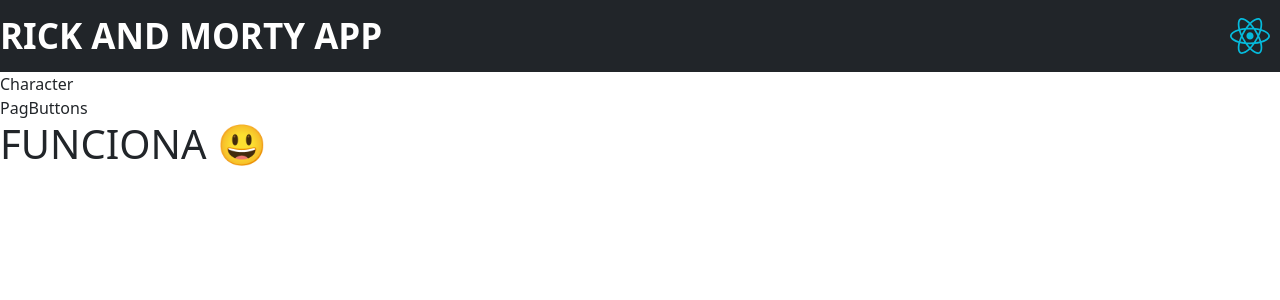
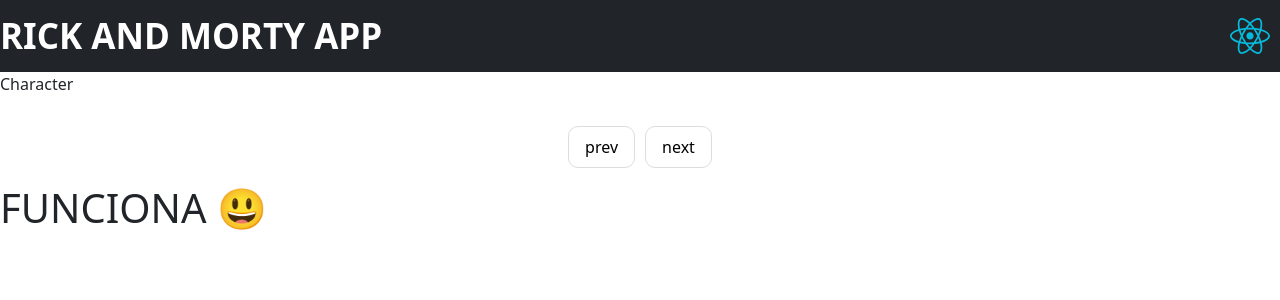
Before and after one commit to jesualujan/intro-frontend-31webc, a React (Vite) app in the folder 04-rick-morty-app/: page / in a window 1280 px wide. Shown: the top 300 px of the page. Built offline with nearby package versions, Linux system fonts and the light colour scheme.

Commit message:
✨ Creamos nuestro componente PagButtons

```diff
--- a/04-rick-morty-app/src/Components/PagButtons/PagButtons.jsx
+++ b/04-rick-morty-app/src/Components/PagButtons/PagButtons.jsx
@@ -1,8 +1,20 @@
+/* eslint-disable react/prop-types */
+import './pagbuttons.css'
 
-
-const PagButtons = () => {
+// eslint-disable-next-line react/prop-types
+// PascalCase
+const PagButtons = ({ handlePrevious, handleNext }) => {
   return (
-    <div>PagButtons</div>
+    <>
+      <ul className='pagination__buttons'>
+        <li className='pagination__buttons-item'>
+          <button onClick={handlePrevious}> prev </button>
+        </li>
+        <li className='pagination__buttons-item'>
+          <button onClick={handleNext}> next </button>
+        </li>
+      </ul>
+    </>
   )
 }
 
```
